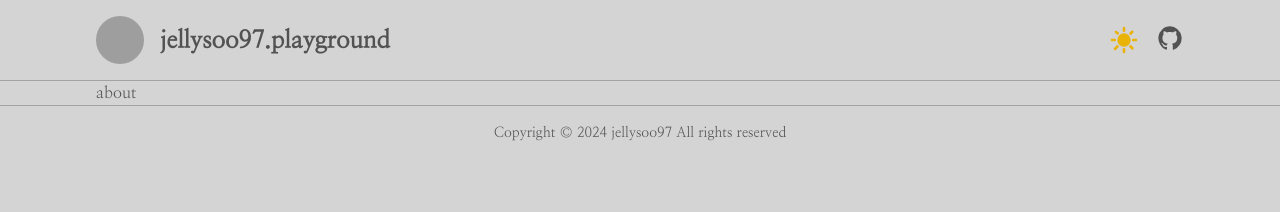
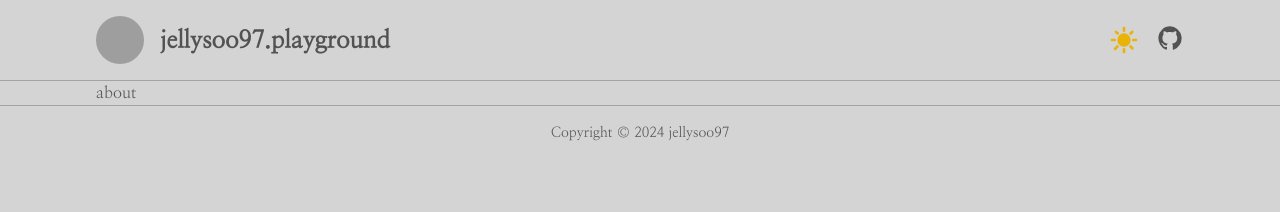
Before and after one commit to jellysoo97/jellysoo97-wiki, a Next.js app: page /about in a window 1280 px wide. Shown: the top 212 px of the page. Built offline with nearby package versions, Linux system fonts and the light colour scheme; grey boxes are pictures that could not be loaded.

Commit message:
fix: fix footer

```diff
--- a/src/components/layout/Footer.tsx
+++ b/src/components/layout/Footer.tsx
@@ -7,7 +7,7 @@ const Footer = () => {
       <div className="w-full py-4">
         <div className="layout-container flex justify-center items-center text-sm">
           Copyright © {formatDate(today, DateFormatTypeEnum.YearOnly)}{' '}
-          {siteConfig.author.name} All rights reserved
+          {siteConfig.author.name}
         </div>
       </div>
     </footer>
```
